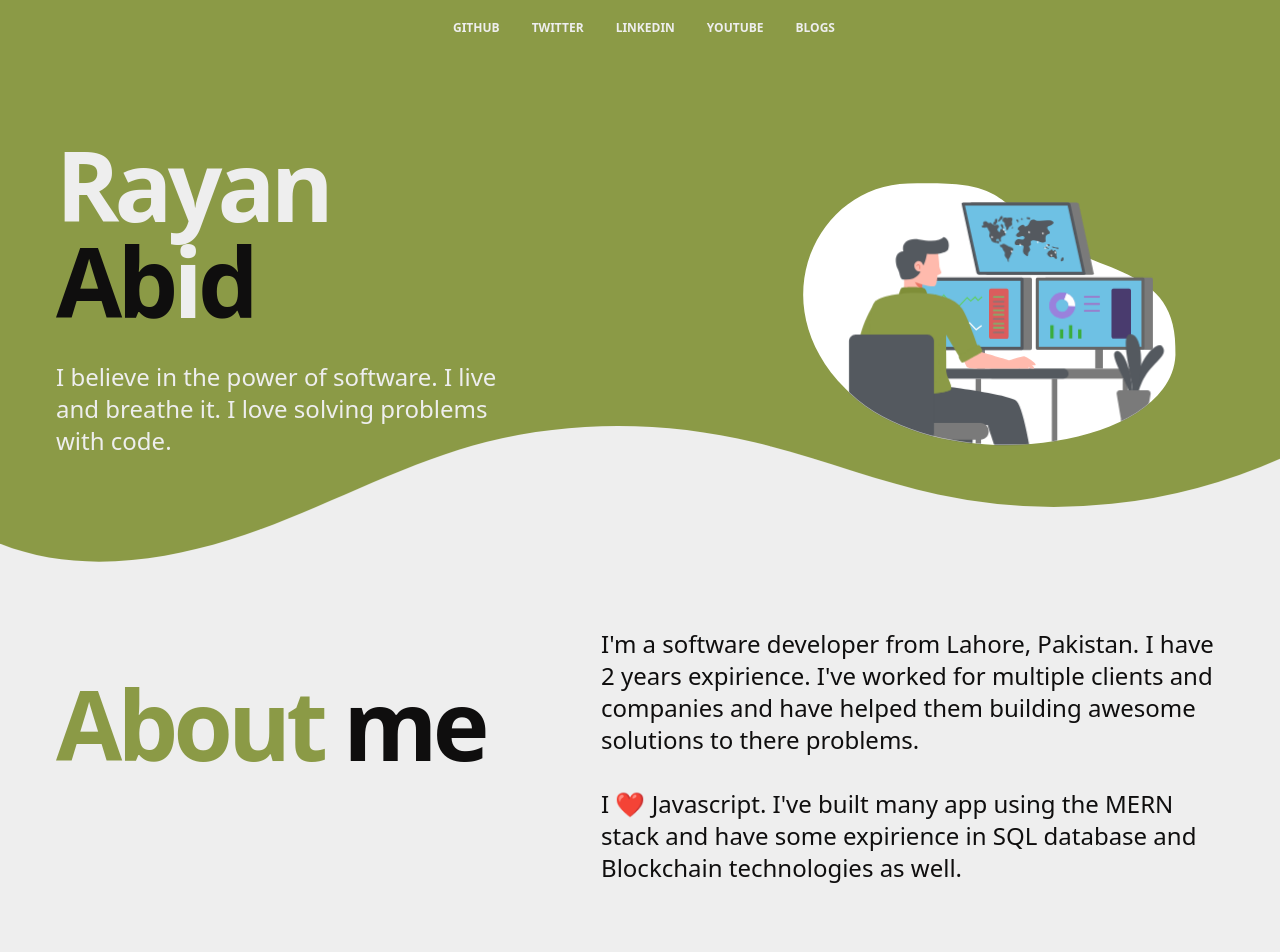
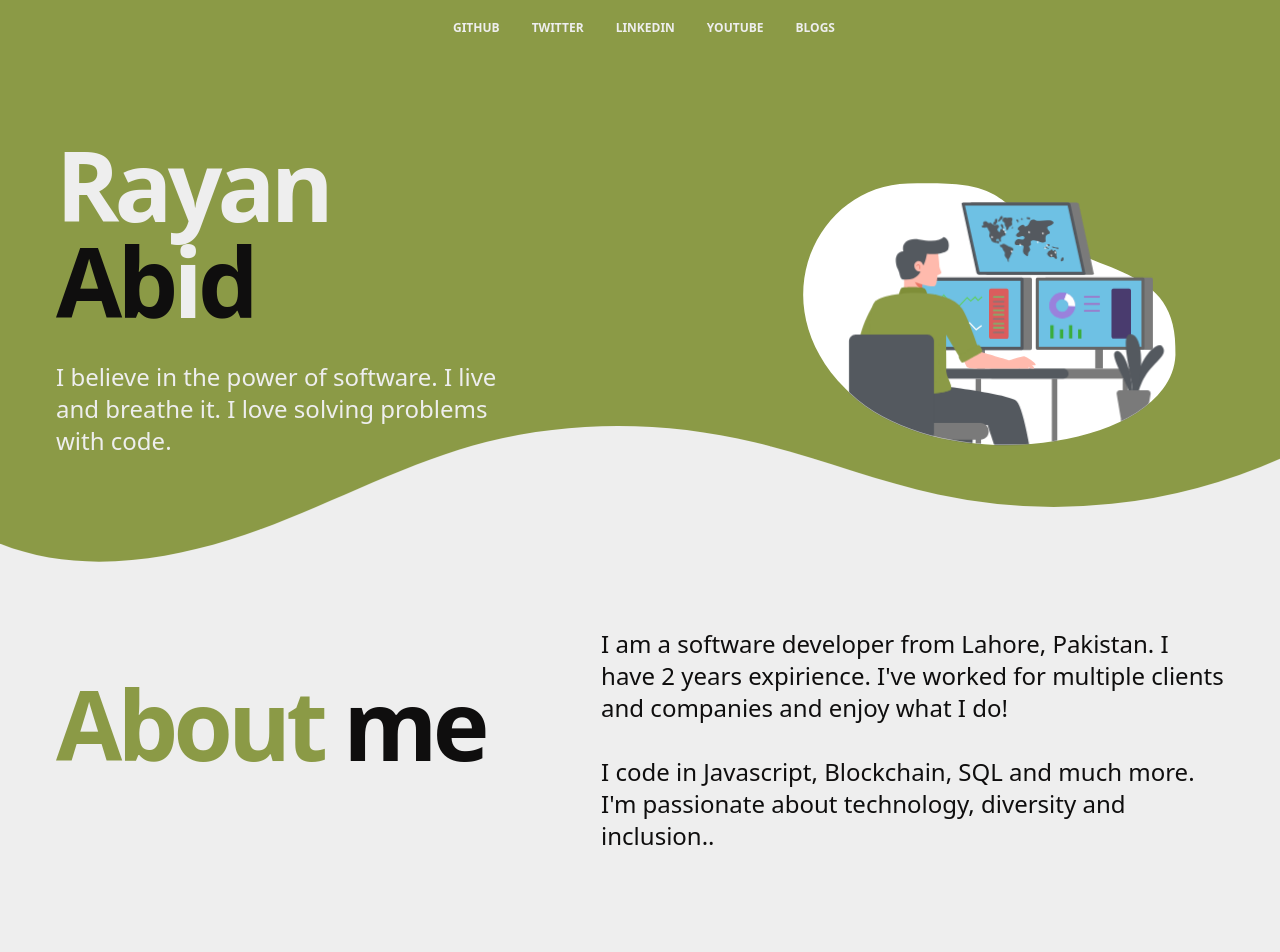
Before and after one commit to RayanAbid/RayanAbidPortfolio, a Next.js app: page / in a window 1280 px wide. Shown: the top 952 px of the page. Built offline with nearby package versions, Linux system fonts and the light colour scheme; some icons are missing.

Commit message:
Update index.js

```diff
--- a/components/About/index.js
+++ b/components/About/index.js
@@ -14,12 +14,8 @@ function AboutPage() {
             </span>
           </h1>
           <h2 className="md:w-8/12 py-4 text-center md:text-left md:py-8 text-dark text-lg lg:text-2xl">
-            I'm a software developer from Lahore, Pakistan. I have {year - 2020}{" "}
-            years expirience. I've worked for multiple clients and companies and
-            have helped them building awesome solutions to there problems.
-            <br /> <br /> I ❤️ Javascript. I've built many app using the MERN
-            stack and have some expirience in SQL database and Blockchain
-            technologies as well.
+            I am a software developer from Lahore, Pakistan. I have 2 years expirience. I've worked for multiple clients and companies and enjoy what I do!
+            <br /> <br /> I code in Javascript, Blockchain, SQL and much more. I'm passionate about technology, diversity and inclusion..
           </h2>
         </div>
       </div>
```
